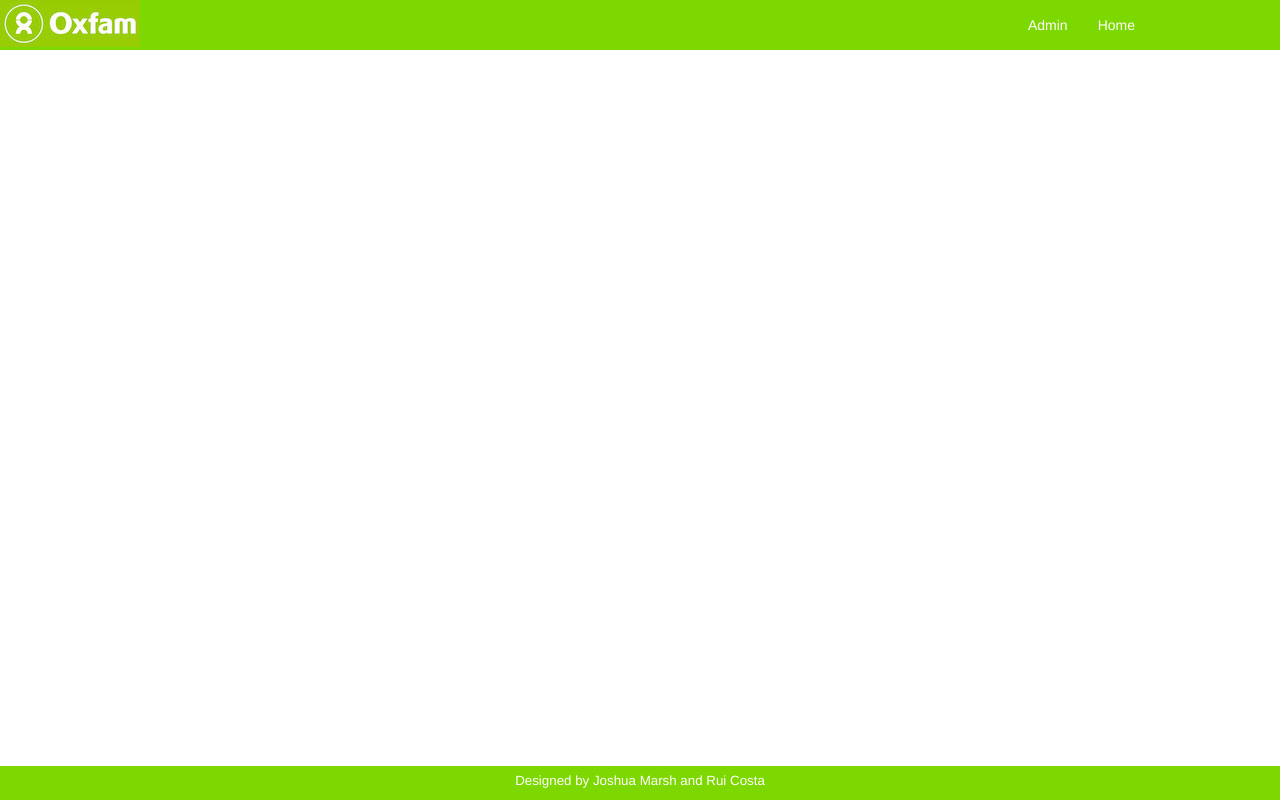
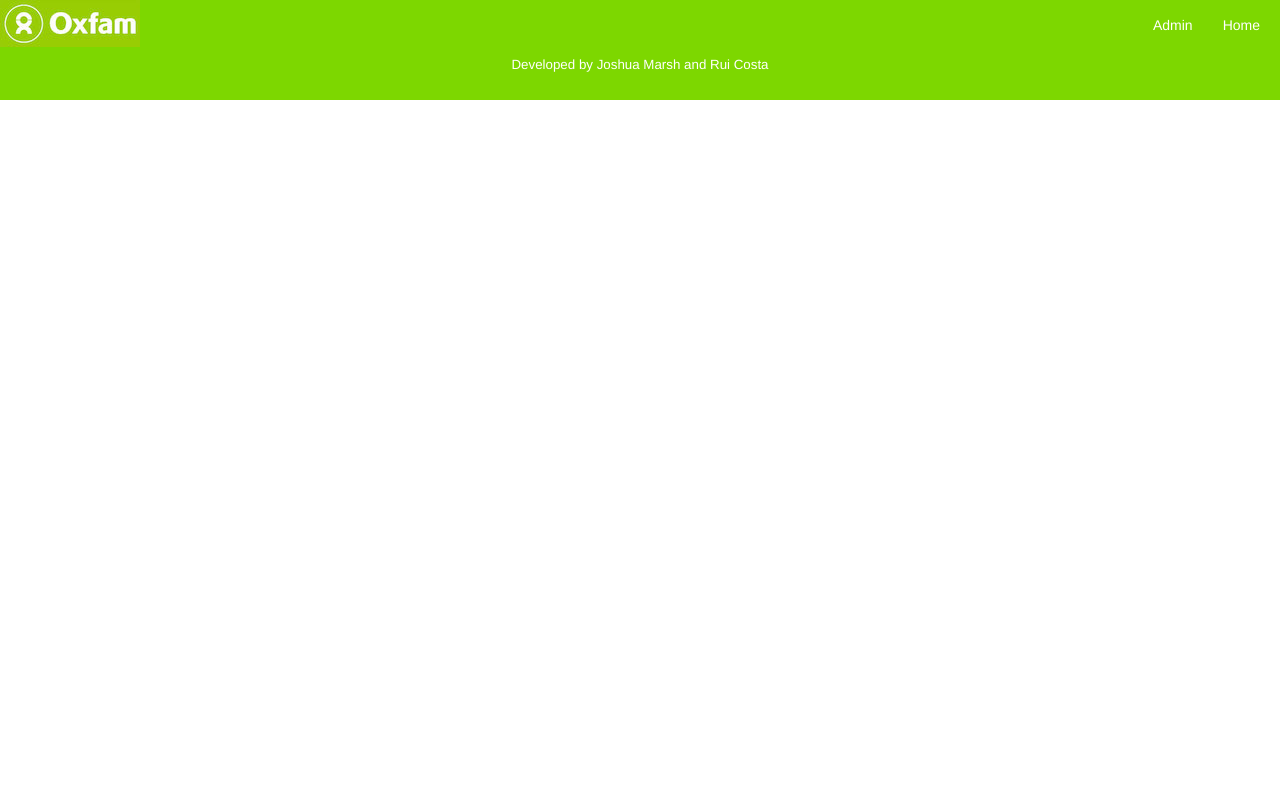
Before and after one commit to d4nielcosta/OXFAM-BS-DB, a Django app: page / in a window 1280 px wide. Run offline with Django 3.2, Linux system fonts and the light colour scheme; data that the repository does not hold is empty; some libraries are stand-ins or nearby versions.

Commit message:
finalized style tweaks

```diff
--- a/oxfam_bs_db_project/static/css/stylesheet.css
+++ b/oxfam_bs_db_project/static/css/stylesheet.css
@@ -2,10 +2,13 @@
     font-size: 14pt;
 }
 
-.footer {
-    position: absolute;
-    bottom: 0px;
+footer {
+    position: relative;
+    bottom: 0;
     width: 100%;
+	height:50px;
+	left:0;
+    background-color: #7DD700;
     }
 
 #footertext {
@@ -15,12 +18,7 @@
     color: #ffffff;
 }
 
-#volunteer-info {
+#pseudo-list {
     padding-left: 10%;
     padding-right: 10%;
 }
-
-ul {
-    padding-left: 10%;
-    padding-right: 10%;
-}
--- a/oxfam_bs_db_project/templates/base.html
+++ b/oxfam_bs_db_project/templates/base.html
@@ -52,7 +52,7 @@
 
 <footer class="footer" style="background-color: #7DD700;">
       <div class="container">
-        <p class="text-muted" id="footertext"> Designed by Joshua Marsh and Rui Costa</p>
+        <p class="text-muted" id="footertext">Developed by Joshua Marsh and Rui Costa</p>
       </div>
     </footer>
 
--- a/oxfam_bs_db_project/templates/volunteers/index.html
+++ b/oxfam_bs_db_project/templates/volunteers/index.html
@@ -4,15 +4,15 @@
 
     {% if volunteers %}
         <br> <h1 align="center"> Volunteers </h1><br>
+        <ul id="pseudo-list">
         {% for vol in volunteers %}
-    <ul>
                 <li class="list-group-item"><a href="{% url 'profile' vol.id %}">
-    <h4>{{vol.forename}} {{vol.surname}}</h4>
-    Phone number: <strong> {{vol.primary_phone}} </strong>
+                    <h4>{{ vol.forename }} {{ vol.surname }}</h4>
+                    Phone number: <strong> {{ vol.primary_phone }} </strong>
                 </a>
                 </li>
+        {% endfor %}
         </ul>
-{% endfor %}
     {% endif %}
 
 {% endblock %}
--- a/oxfam_bs_db_project/templates/volunteers/profile.html
+++ b/oxfam_bs_db_project/templates/volunteers/profile.html
@@ -4,7 +4,7 @@
     <br> <h1 align="center"> {{ forname }} {{ surname }} </h1><br>
 
 
-<div id="volunteer-info">
+<div id="pseudo-list">
     <div class="panel panel-default">
         <div class="panel-body">
             <div id="modelfield">
```
Lines whose indentation alone changed are shown as unchanged.
